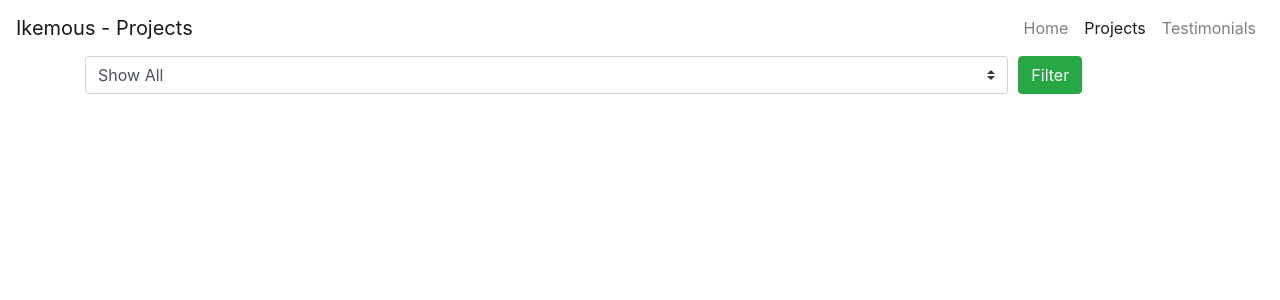
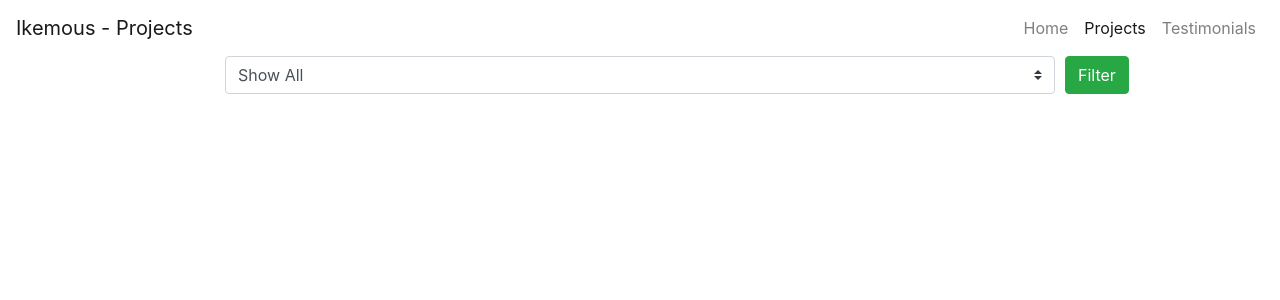
Before and after one commit to ikemous/portfolio, a React (Create React App) app in the folder client/: page /projects in a window 1280 px wide. Shown: the top 300 px of the page. Built offline with nearby package versions, Linux system fonts and the light colour scheme.

Commit message:
added filter form to be able to scale down to mobile

```diff
--- a/client/src/components/FilterProjectsForm.tsx
+++ b/client/src/components/FilterProjectsForm.tsx
@@ -13,7 +13,8 @@ function FilterProjectsForm() {
         <Form>
             <Form className="align-items-center">
                 <Form.Row>
-                    <Col xs={10}>
+                    <Col lg={2}/>
+                    <Col xs={8}>
                         <Form.Control id="selection" as="select" custom>
                             {options.map((option:Option) => <option key={option.key} value={option.value}>{option.text}</option>)}
                         </Form.Control>
--- a/client/src/pages/ProjectPage.tsx
+++ b/client/src/pages/ProjectPage.tsx
@@ -4,7 +4,7 @@ import FilterProjectsForm from "../components/FilterProjectsForm";
 
 function ProjectPage() {
     return (
-        <Container>
+        <Container fluid>
             <FilterProjectsForm />
         </Container>
     );
```
